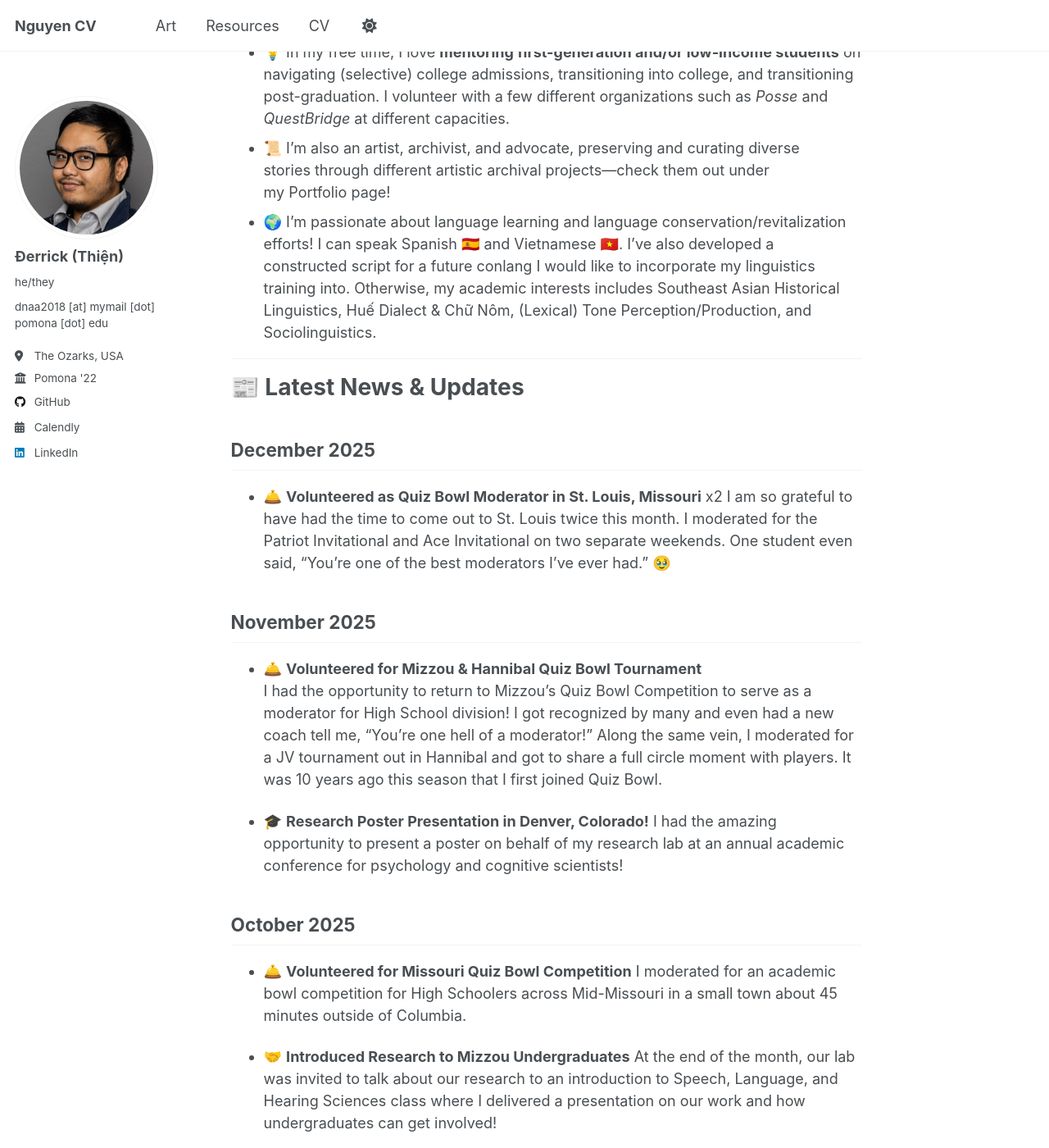
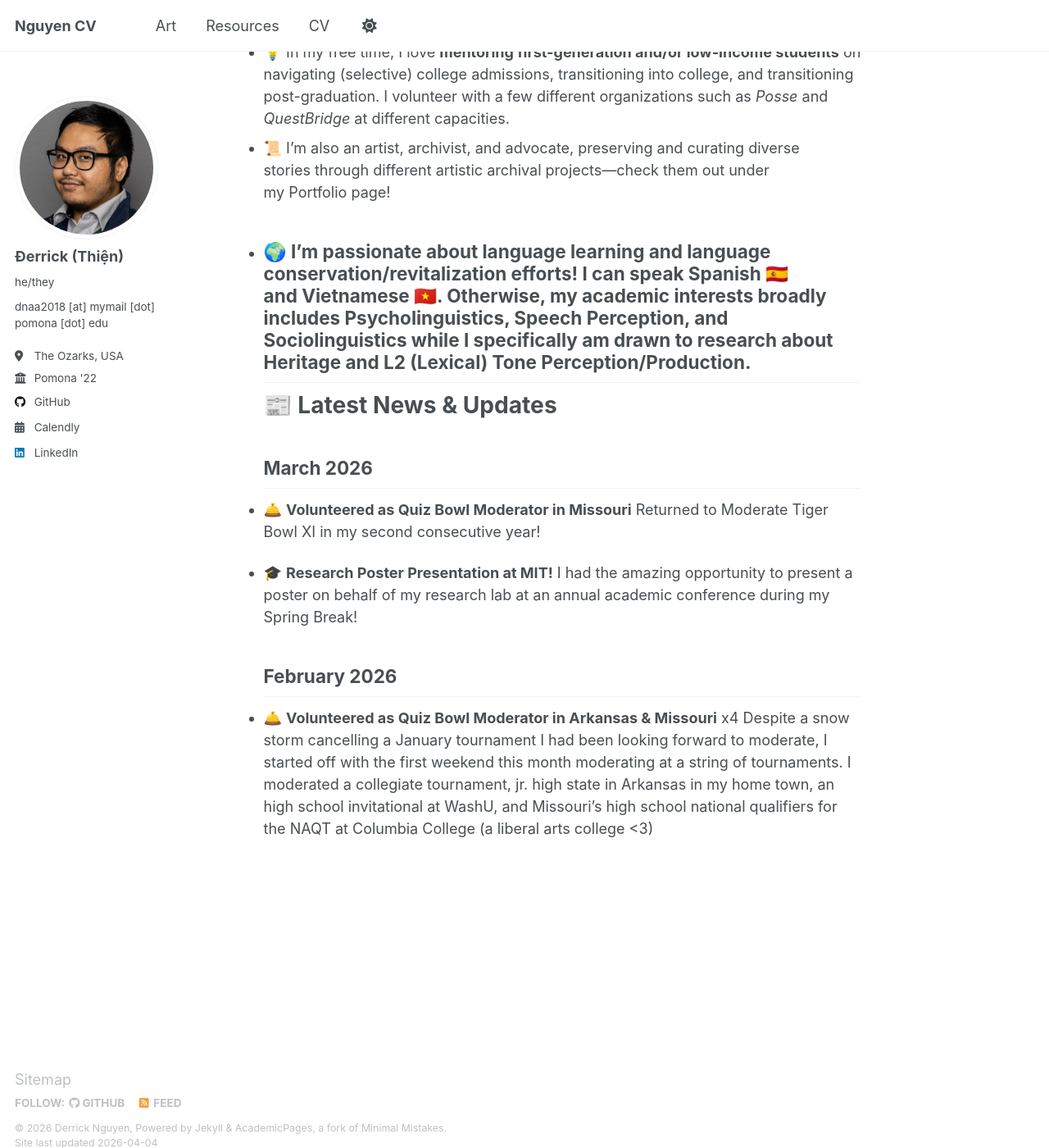
Before and after one commit to thienderrick/thienderrick.github.io, a Jekyll site: the page built from _pages/about.md, in a window 1280 px wide and 1400 px high, scrolled down 611 px. Shown: the whole window at 82% size. Built offline with Jekyll 4.4.1, drawn with Linux system fonts in a browser that asks for light colours; some of the changed text lies outside the part shown.

Commit message:
Revise about page content and latest updates
Updated personal introduction and academic background details. Revised passions and interests, and added recent news and updates.

```diff
--- a/_pages/about.md
+++ b/_pages/about.md
@@ -9,37 +9,23 @@ redirect_from:
 
 # 👋 **Hi!** Welcome to my GitHub.io page, where I post the **potpourri** of my projects and ponderings.
 
-🧠 My name is **Derrick**, and I am currently a **lab manager** for the Neuroscience of Education Research on Development <a href="https://sites.google.com/umsystem.edu/nerd-lab/home?authuser=0">(NERD) Lab</a> at the **University of Missouri** within the Department of Speech, Language, and Hearing Sciences at the College of Health Sciences.
+🧠 My name is **Derrick**, I am currently a **lab manager** for the Neuroscience of Education Research on Development <a href="https://sites.google.com/umsystem.edu/nerd-lab/home?authuser=0">(NERD) Lab</a> at the **University of Missouri** within the Department of Speech, Language, and Hearing Sciences at the College of Health Sciences.
 
 ### 📚 **Academic Background**
-I completed my secondary education at a 🎓 multicultural public high school in **Springdale, Arkansas** before being selected as a 🏅 **QuestBridge Match Scholar** attending 🎓 **Pomona College** in Claremont, California. My journey has taken me to studying from Asian Pacific Islander Desi American (APIDA) labor leaders across California to my heritage language at Pitzer College, Hue University, and the Southeast Asian Studies Summer Institute (SEASSI) at the University of Wisconsin - Madison. My work has been supported by the Foreign Language and Area Studies Fellowship and the Yidan Expendable Fund for Transformative Learning.
+I completed my secondary education at a multicultural public high school in **Springdale, Arkansas** before being selected as a 🏅 **QuestBridge Match Scholar** attending 🎓 **Pomona College** in Claremont, California. My journey has taken me to learning from Asian Pacific Islander Desi American (APIDA) labor leaders across California to my heritage language at Pitzer College, Hue University, and the Southeast Asian Studies Summer Institute (SEASSI) at the University of Wisconsin - Madison. My work has been supported by the Foreign Language and Area Studies Fellowship and the Yidan Expendable Fund for Transformative Learning.
 
 ### ✨ **Passions & Interests**
 - 💡 In my free time, I love **mentoring first-generation and/or low-income students** on navigating (selective) college admissions, transitioning into college, and transitioning post-graduation. I volunteer with a few different organizations such as *Posse* and *QuestBridge* at different capacities.
 - 📜 I'm also an artist, archivist, and advocate, preserving and curating diverse stories through different artistic archival projects—check them out under my Portfolio page!
-- 🌍 I'm passionate about language learning and language conservation/revitalization efforts! I can speak Spanish 🇪🇸 and Vietnamese 🇻🇳. I've also developed a constructed script for a future conlang I would like to incorporate my linguistics training into. Otherwise, my academic interests includes Southeast Asian Historical Linguistics, Huế Dialect & Chữ Nôm, (Lexical) Tone Perception/Production, and Sociolinguistics.
+- 🌍 I'm passionate about language learning and language conservation/revitalization efforts! I can speak Spanish 🇪🇸 and Vietnamese 🇻🇳. Otherwise, my academic interests broadly includes Psycholinguistics, Speech Perception, and Sociolinguistics while I specifically am drawn to research about Heritage and L2 (Lexical) Tone Perception/Production.
+---
+# 📰 Latest News & Updates
+## March 2026
+- 🛎️ **Volunteered as Quiz Bowl Moderator in Missouri**
+	Returned to Moderate Tiger Bowl XI in my second consecutive year!
 
----
-
-# 📰 Latest News & Updates
-
-## December 2025
-- 🛎️ **Volunteered as Quiz Bowl Moderator in St. Louis, Missouri** x2
-	I am so grateful to have had the time to come out to St. Louis twice this month. I moderated for the Patriot Invitational and Ace Invitational on two separate weekends. One student even said, "You're one of the best moderators I've ever had." 🥹
-
-
-## November 2025
-- 🛎️ **Volunteered for Mizzou & Hannibal Quiz Bowl Tournament**
-	I had the opportunity to return to Mizzou's Quiz Bowl Competition to serve as a moderator for High School division! I got recognized by many and even had a new coach tell me, "You're one hell of a moderator!"
-	Along the same vein, I moderated for a JV tournament out in Hannibal and got to share a full circle moment with players. It was 10 years ago this season that I first joined Quiz Bowl.
-
-- 🎓 **Research Poster Presentation in Denver, Colorado!**
-	I had the amazing opportunity to present a poster on behalf of my research lab at an annual academic conference for psychology and cognitive scientists!
-
-
-## October 2025
-- 🛎️ **Volunteered for Missouri Quiz Bowl Competition**
-	I moderated for an academic bowl competition for High Schoolers across Mid-Missouri in a small town about 45 minutes outside of Columbia.
-
--  🤝 **Introduced Research to Mizzou Undergraduates**
-	At the end of the month, our lab was invited to talk about our research to an introduction to Speech, Language, and Hearing Sciences class where I delivered a presentation on our work and how undergraduates can get involved!
+- 🎓 **Research Poster Presentation at MIT!**
+	I had the amazing opportunity to present a poster on behalf of my research lab at an annual academic conference during my Spring Break!
+## February 2026
+- 🛎️ **Volunteered as Quiz Bowl Moderator in Arkansas & Missouri** x4
+	Despite a snow storm cancelling a January tournament I had been looking forward to moderate, I started off with the first weekend this month moderating at a string of tournaments. I moderated a collegiate tournament, jr. high state in Arkansas in my home town, an high school invitational at WashU, and Missouri's high school national qualifiers for the NAQT at Columbia College (a liberal arts college <3)
```
